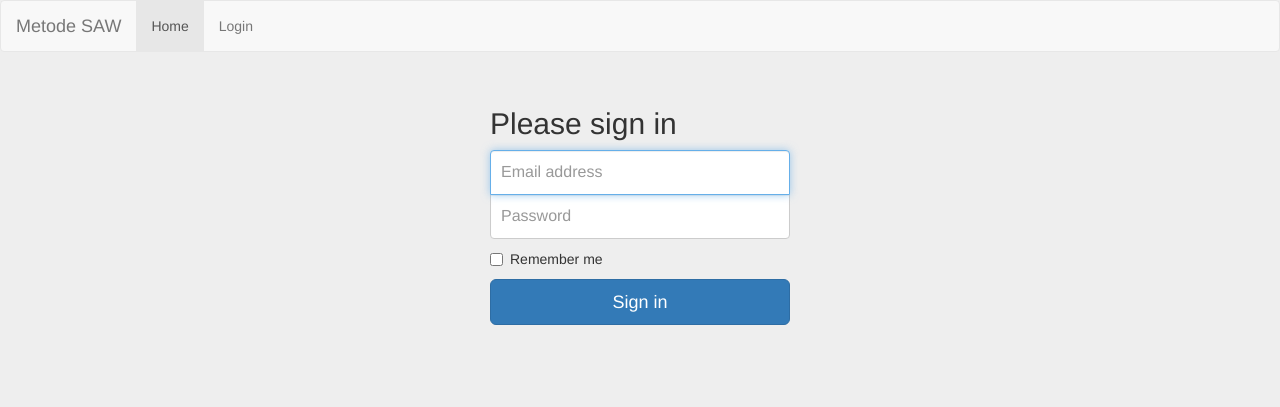
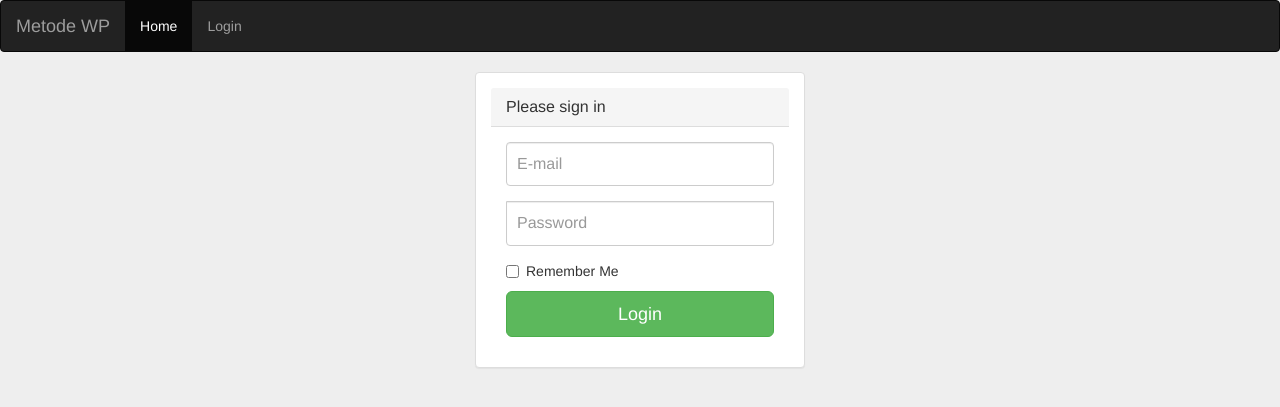
Before and after one commit to RizkiMufrizal/Metode-WP, a CodeIgniter app: page /Metode-WP/index.php/admin/usercontroller/halamanUser in a window 1280 px wide. Shown: the top 407 px of the page. Run offline with CodeIgniter, Linux system fonts and the light colour scheme.

Commit message:
update user view

```diff
--- a/application/views/admin/UserView.php
+++ b/application/views/admin/UserView.php
@@ -14,7 +14,7 @@
         <meta name="viewport" content="width=device-width, initial-scale=1">
         <meta name="description" content="">
         <meta name="author" content="">
-        <title>Metode SAW</title>
+        <title>Metode WP</title>
 
         <!-- HTML5 Shim and Respond.js IE8 support of HTML5 elements and media queries -->
         <!-- WARNING: Respond.js doesn't work if you view the page via file:// -->
@@ -29,7 +29,7 @@
     </head>
     <body>
 
-        <nav class="navbar navbar-default">
+        <nav class="navbar navbar-inverse">
             <div class="container-fluid">
 
                 <div class="navbar-header">
@@ -38,7 +38,7 @@
                         <span class="icon-bar"></span> <span class="icon-bar"></span>
                         <span class="icon-bar"></span>
                     </button>
-                    <a class="navbar-brand" href="#">Metode SAW</a>
+                    <a class="navbar-brand" href="#">Metode WP</a>
                 </div>
                 <div class="collapse navbar-collapse" id="bs-example-navbar-collapse-1">
                     <ul class="nav navbar-nav">
@@ -55,7 +55,12 @@
 
         <div class="container">
 
-            <form class="form-signin" method="post" action="<?php echo base_url(); ?>index.php/admin/login">
+            <div class="panel panel-default form-signin">
+                <div class="panel-heading">
+                    <h3 class="panel-title">Please sign in</h3>
+                </div>
+                <div class="panel-body">
+                    <form accept-charset="UTF-8" role="form" method="post" action="<?php echo base_url(); ?>index.php/admin/login">
 
                         <?php if ($error != null) { ?>
                             <div class="alert alert-danger alert-dismissible" role="alert">
@@ -64,19 +69,23 @@
                             </div>
                         <?php } ?>
 
-                <h2 class="form-signin-heading">Please sign in</h2>
-
-                <label for="inputEmail" class="sr-only">Email address</label>
-                <input type="email" name="email" id="inputEmail" class="form-control" placeholder="Email address" required autofocus>
-                <label for="inputPassword" class="sr-only">Password</label>
-                <input type="password" name="password" id="inputPassword" class="form-control" placeholder="Password" required>
+                        <fieldset>
+                            <div class="form-group">
+                                <input class="form-control" placeholder="E-mail" name="email" type="text">
+                            </div>
+                            <div class="form-group">
+                                <input class="form-control" placeholder="Password" name="password" type="password" value="">
+                            </div>
                             <div class="checkbox">
                                 <label>
-                        <input type="checkbox" value="remember-me"> Remember me
+                                    <input name="remember" type="checkbox" value="Remember Me"> Remember Me
                                 </label>
                             </div>
-                <button class="btn btn-lg btn-primary btn-block" type="submit">Sign in</button>
+                            <input class="btn btn-lg btn-success btn-block" type="submit" value="Login">
+                        </fieldset>
                     </form>
+                </div>
+            </div>
 
         </div>
 
```
Lines whose indentation alone changed are shown as unchanged.
